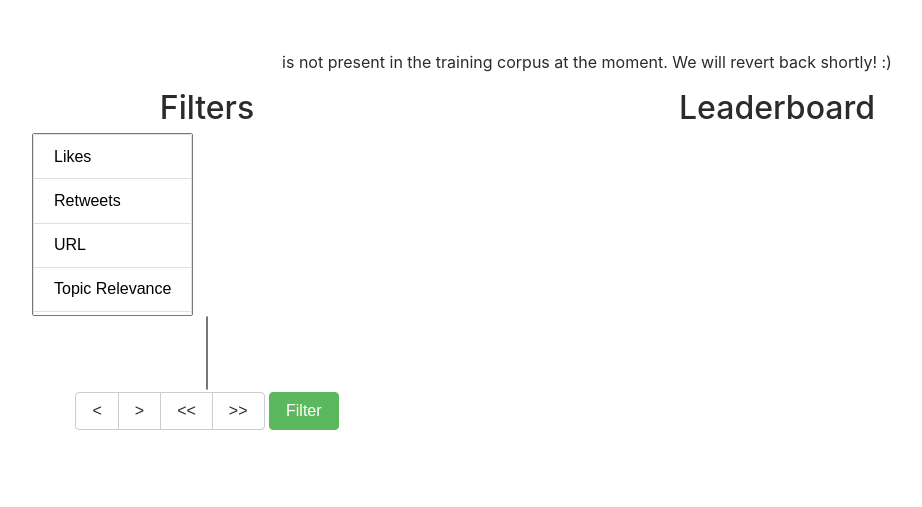
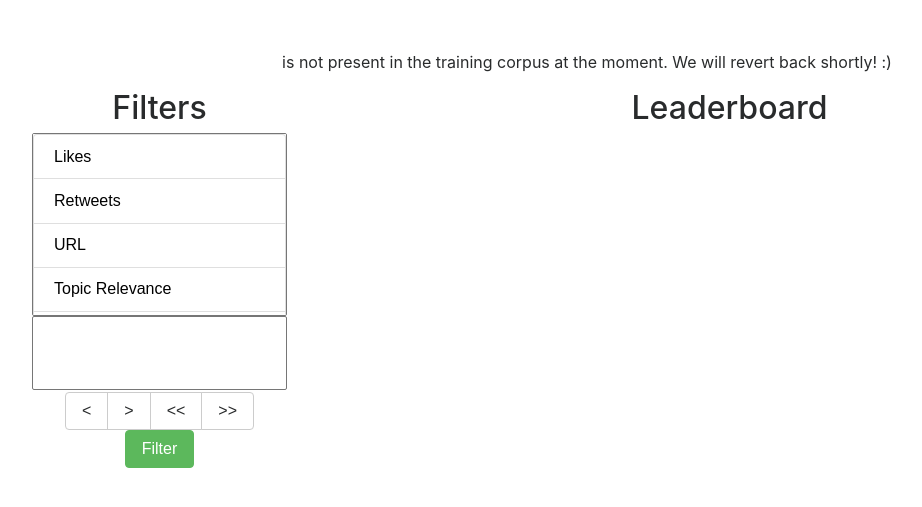
Before and after one commit to dasUtsav/social-champion-identification, a Flask app: page /rank in a window 1280 px wide. Shown: the part 94-601 px from the top of the page, without its empty margins (53-975 px from the left). Run offline with Flask 2, Linux system fonts and the light colour scheme; data that the repository does not hold is empty; parts of the project's set-up code (start-up, migrations or seed data) failed here and were passed over; some libraries are stand-ins or nearby versions.

Commit message:
Milestone: Demo 2

```diff
--- a/handles.csv
+++ b/handles.csv
@@ -1,3 +1,4 @@
 Name,Handle
-Adele Van Reeth,AdeleVanReeth
-Al Gore,algore
+Francie,FrancineLeFrak
+Loyola,LoyolaSSW
+Rach,SWRach
--- a/static/css/form.css
+++ b/static/css/form.css
@@ -6,3 +6,7 @@
 .query {
     text-align: left;
 }
+
+#sbOne, #sbTwo {
+    width: 100%;
+}
--- a/templates/form.html
+++ b/templates/form.html
@@ -23,7 +23,7 @@
     </div>
 
     <div class="row">
-        <div class="col-sm-4">
+        <div class="col-sm-3">
             <h2>Filters</h2>
             <select class="list-group" id="sbOne" multiple="multiple">
                 <option class="list-group-item" value="likes">Likes</option>
@@ -43,10 +43,10 @@
             <input class="btn btn-secondary" type="button" id="leftall" value="<<"/>
             <input class="btn btn-secondary" type="button" id="rightall" value=">>"/>
         </div>
-        <input class="btn btn-success" type="button" value="Filter" id="submit" />
+        <input class="btn btn-success" id="queryForm" type="button" value="Filter" id="submit" />
     </div>
 
-    <div class="col-sm-8">
+    <div class="col-sm-9">
         <h2>Leaderboard</h2>
         {% for data in final_ranks %}
         <h3 class="query">{{data['query'].capitalize()}}</h3>
@@ -105,7 +105,7 @@
         $('#rightall').on('click', function () {
             moveAllItems('#sbOne', '#sbTwo');
         });
-        $("#queryForm").submit((event) => {
+        $("#queryForm").click((event) => {
             event.preventDefault()
             let filters = []
             for (var i = 0; i < $('select#sbTwo option').length; i++) {
```
